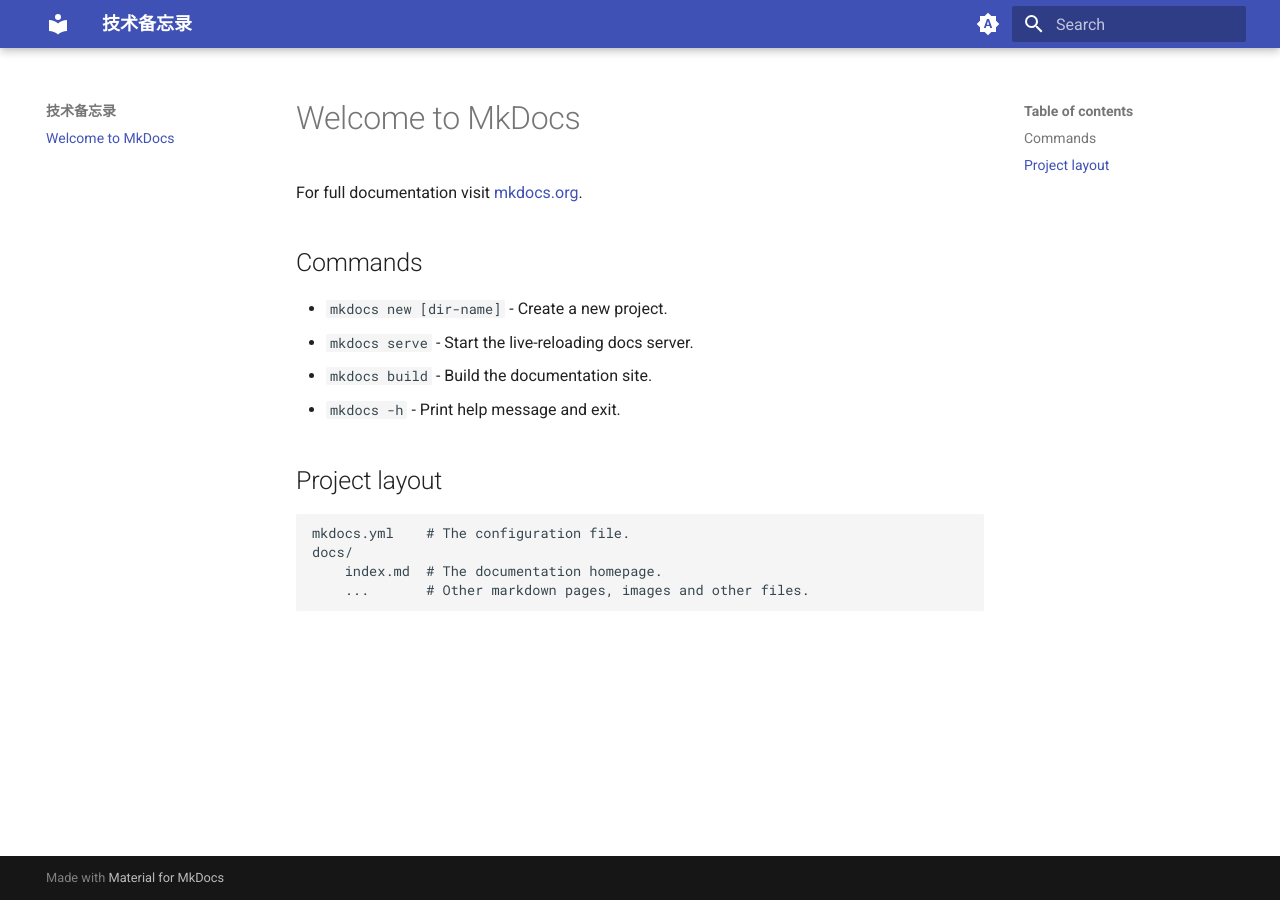
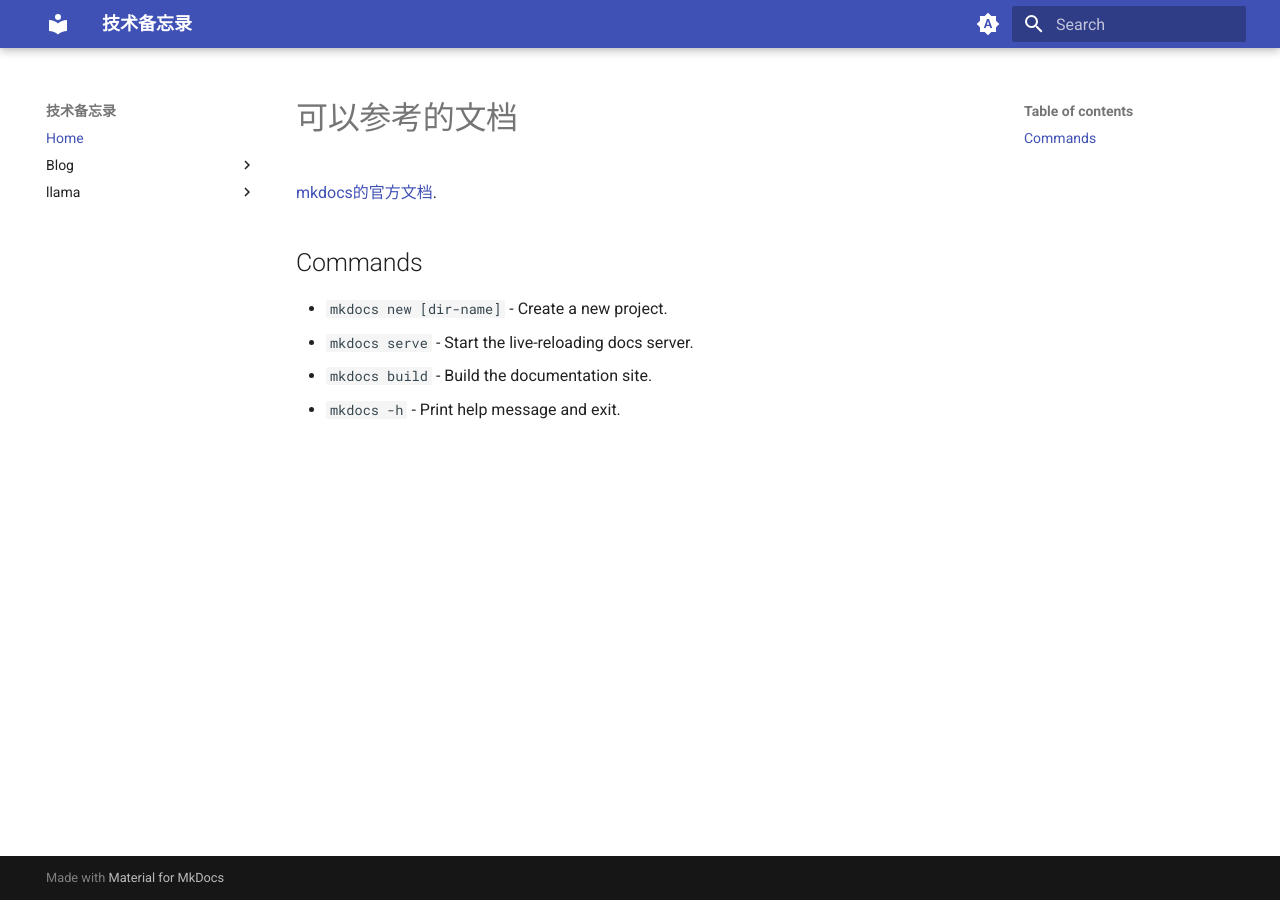
Before and after one commit to kuoihao/blog, an MkDocs documentation site: the page built from docs/index.md, in a window 1280 px wide. Built offline with MkDocs 1.6.1 and Material for MkDocs 9.7.7, drawn with Linux system fonts in a browser that asks for light colours.

Commit message:
添加mkdocs部署文档

```diff
--- a/docs/index.md
+++ b/docs/index.md
@@ -1,6 +1,15 @@
-# Welcome to MkDocs
+---
+date:
+    - created: 2024-01-31
 
-For full documentation visit [mkdocs.org](https://www.mkdocs.org).
+links:
+    - Homepage: index.md
+    - Blog index: blog/index.md
+---
+
+# 可以参考的文档
+
+[mkdocs的官方文档](https://www.mkdocs.org).
 
 ## Commands
 
@@ -8,10 +17,3 @@
 * `mkdocs serve` - Start the live-reloading docs server.
 * `mkdocs build` - Build the documentation site.
 * `mkdocs -h` - Print help message and exit.
-
-## Project layout
-
-    mkdocs.yml    # The configuration file.
-    docs/
-        index.md  # The documentation homepage.
-        ...       # Other markdown pages, images and other files.
--- a/mkdocs.yml
+++ b/mkdocs.yml
@@ -3,7 +3,6 @@
 theme:
   name: material
   palette:
-
     # Palette toggle for automatic mode
     - media: "(prefers-color-scheme)"
       toggle:
@@ -23,5 +22,41 @@
       toggle:
         icon: material/brightness-4
         name: Switch to system preference
-  font:
-    text: Roboto
+
+  features:
+    - content.code.select
+    - content.code.copy
+    - content.code.annotate
+    - navigation.indexes
+    # - navigation.tabs
+
+
+markdown_extensions:
+  - admonition
+  - pymdownx.details
+  - pymdownx.arithmatex:
+      generic: true
+  - pymdownx.highlight:
+      anchor_linenums: true
+      line_spans: __span
+      pygments_lang_class: true
+  - pymdownx.inlinehilite
+  - pymdownx.snippets
+  - pymdownx.superfences
+
+
+plugins:
+  - search
+  - blog
+  - tags
+
+extra_javascript:
+  - javascripts/mathjax.js
+  - https://unpkg.com/mathjax@3/es5/tex-mml-chtml.js
+
+nav:
+  - Home: index.md
+  - Blog:
+     - blog/index.md
+  - llama:
+    - llama/llama.cpp学习.md
```
Also changed, not shown: docs/blog/index.md (added, +1 -0 lines), docs/blog/posts/mkdocs用例.md (added, +19 -0 lines), docs/blog/posts/部署mkdocs.md (added, +86 -0 lines), docs/llama/llama.cpp学习.md (added, +5 -0 lines).
